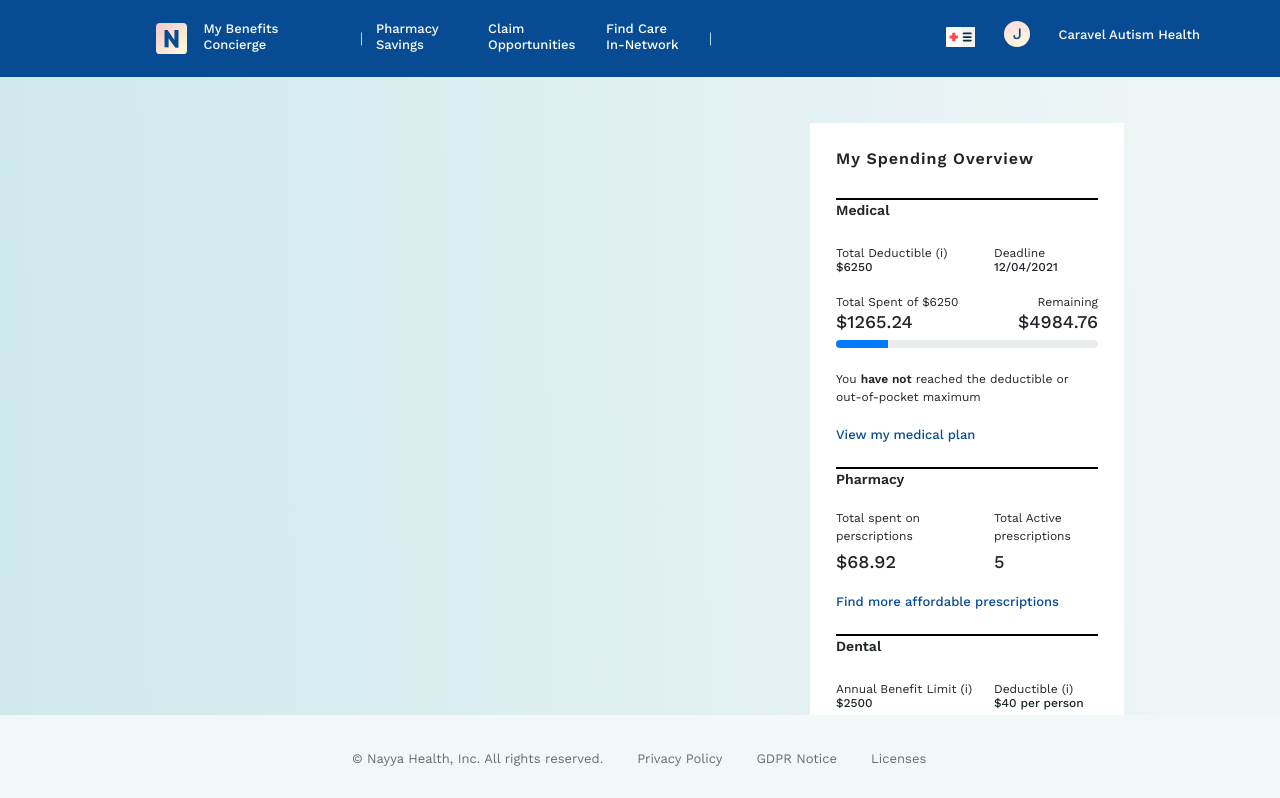
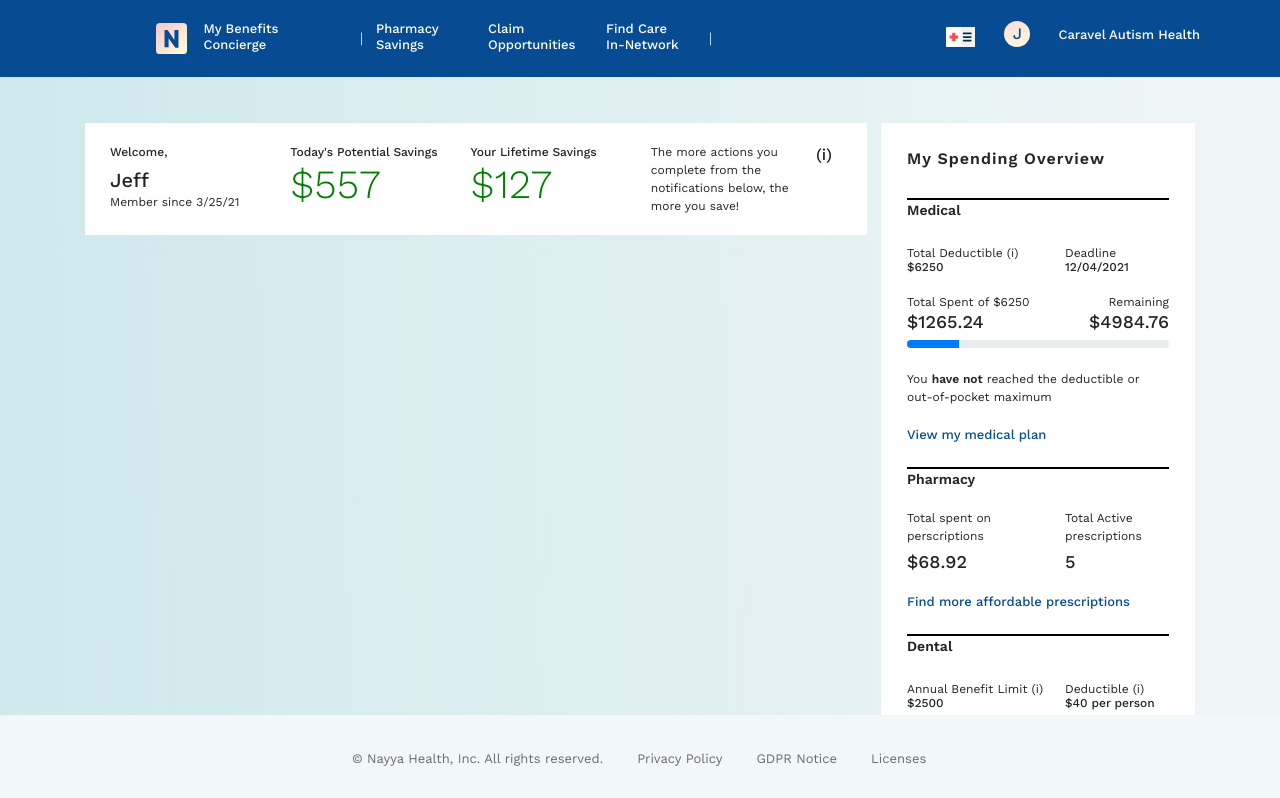
Before and after one commit to alti21/Nayya-Front-End-Engineer-Assessment, a React (Create React App) app in the folder benefits-concierge-dashboard/: page / in a window 1280 px wide. Shown: the top 798 px of the page. Built offline with nearby package versions, Linux system fonts and the light colour scheme.

Commit message:
Finish header tile; fix some spacings

```diff
--- a/benefits-concierge-dashboard/src/App.scss
+++ b/benefits-concierge-dashboard/src/App.scss
@@ -11,13 +11,10 @@
   height: 1046px;
 }
 
-
 .bg-blue {
   background-color: #074C93;
   color: #fff;
 }
-
-
 
 .App-header {
   min-height: 76px;
@@ -131,7 +128,6 @@
   background-color: #fff;
   margin-top: 46px;
   float: right;
-  margin-right: 156px;
   padding-left: 26px;
   padding-right: 26px;
   font-family: 'Work Sans', sans-serif;
@@ -158,8 +154,6 @@
   margin-bottom: 5px;
   height: 14px;
 }
-
-
 
 .overview-tile-content {
   display: inline-block;
@@ -203,10 +197,68 @@
   width: 104px;
 }
 
+/*Spending Tiles*/
 
 
+.header-tile {
+  background-color: #fff;
+  width: 732px;
+  font-family: 'Work Sans', sans-serif;
+  font-weight: 500;
+  padding: 20px 25px;
+  box-sizing: content-box;
+}
+
+.header-tile-box {
+  width: 128px;
+  height: 65px;
+}
+
+.welcome {
+  height: 17px;
+  font-size: 12px;
+}
+
+.first-name {
+  height: 19px;
+  margin-top: 5px;
+  font-size: 20px;
+  font-weight: inherit;
+}
+
+.date {
+  height: 14px;
+  margin-top: 9px;
+  font-weight: normal;
+  font-size: 12px;
+}
+
+.savings-title {
+  height: 17px;
+  font-size: 12px;
+}
+
+.savings-amount {
+  margin-top: 5px;
+  height: 40px;
+  color: green;
+  font-weight: 300;
+  font-size: 40px;
+  line-height: 1;
+}
+
+.action {
+  font-weight: normal;
+  font-size: 12px;
+}
+
+.gear-icon {
+  height: 19px;
+  margin-right: 25px;
+}
 
 
+/*Footer*/
 
 .bcd-footer {
 
--- a/benefits-concierge-dashboard/src/Body/Body.js
+++ b/benefits-concierge-dashboard/src/Body/Body.js
@@ -1,12 +1,19 @@
 import React from 'react';
 import SpendingTiles from './SpendingTiles';
 import SpendingOverview from './SpendingOverview';
+import { Container, Row, Col } from 'react-bootstrap';
 
 const Body = () => (
-    <div>
-        <SpendingTiles />
-        <SpendingOverview />
-    </div>
+    <Container>
+        <Row>
+            <Col lg={8}>
+                <SpendingTiles />
+            </Col>
+            <Col lg={4}>
+                <SpendingOverview />
+            </Col>
+        </Row>
+    </Container>
 )
 
 export default Body
--- /dev/null
+++ b/benefits-concierge-dashboard/src/Body/HeaderTile.js
@@ -0,0 +1,28 @@
+import React from 'react';
+import { Container, Row, Col } from 'react-bootstrap';
+
+const HeaderTile = ({className, firstName, date, savingsAmount, lifetimeSavings}) => (
+    <Container className={className}>
+        <Row className='header-row'>
+            <Col className='header-tile-name'>
+                <div className='welcome'>Welcome,</div>
+                <div className='first-name'>{firstName}</div>
+                <div className='date'>Member since {date}</div>
+            </Col>
+            <Col>
+                <div className='savings-title'>Today's Potential Savings</div>
+                <div className='savings-amount'>${savingsAmount}</div>
+            </Col>
+            <Col>
+                <div className='savings-title'>Your Lifetime Savings</div>
+                <div className='savings-amount'>${lifetimeSavings}</div>
+            </Col>
+            <Col>
+                <div className='action'>The more actions you complete from the notifications below, the more you save!</div>
+            </Col>
+            <div className='gear-icon'>(i)</div>
+        </Row>
+    </Container>
+)
+
+export default HeaderTile;
--- a/benefits-concierge-dashboard/src/Body/SpendingTiles.js
+++ b/benefits-concierge-dashboard/src/Body/SpendingTiles.js
@@ -1,8 +1,21 @@
 import React from 'react';
+import HeaderTile from './HeaderTile';
+import Tile from './Tile';
 
 const SpendingTiles = () => (
-    <div>
-
+    <div style={{width: '782px', marginTop: '46px'}}>
+        <HeaderTile
+            className='header-tile'
+            firstName='Jeff'
+            date='3/25/21'
+            savingsAmount={557}
+            lifetimeSavings={127}
+        />
+        <Tile />
+        <Tile />
+        <Tile />
+        <Tile />
+        <Tile />
     </div>
 )
 
--- /dev/null
+++ b/benefits-concierge-dashboard/src/Body/Tile.js
@@ -0,0 +1,7 @@
+import React from 'react';
+
+const Tile = () => (
+    <div></div>
+)
+
+export default Tile;
```
